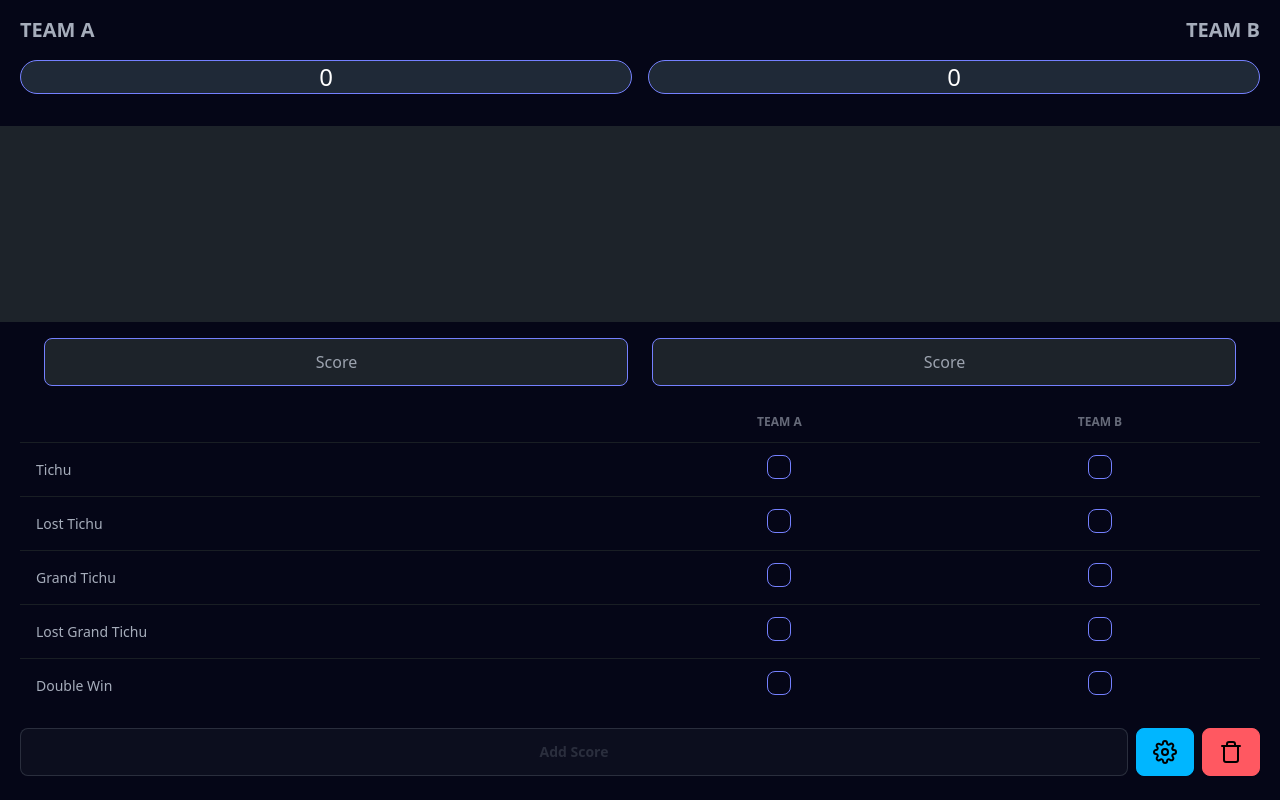
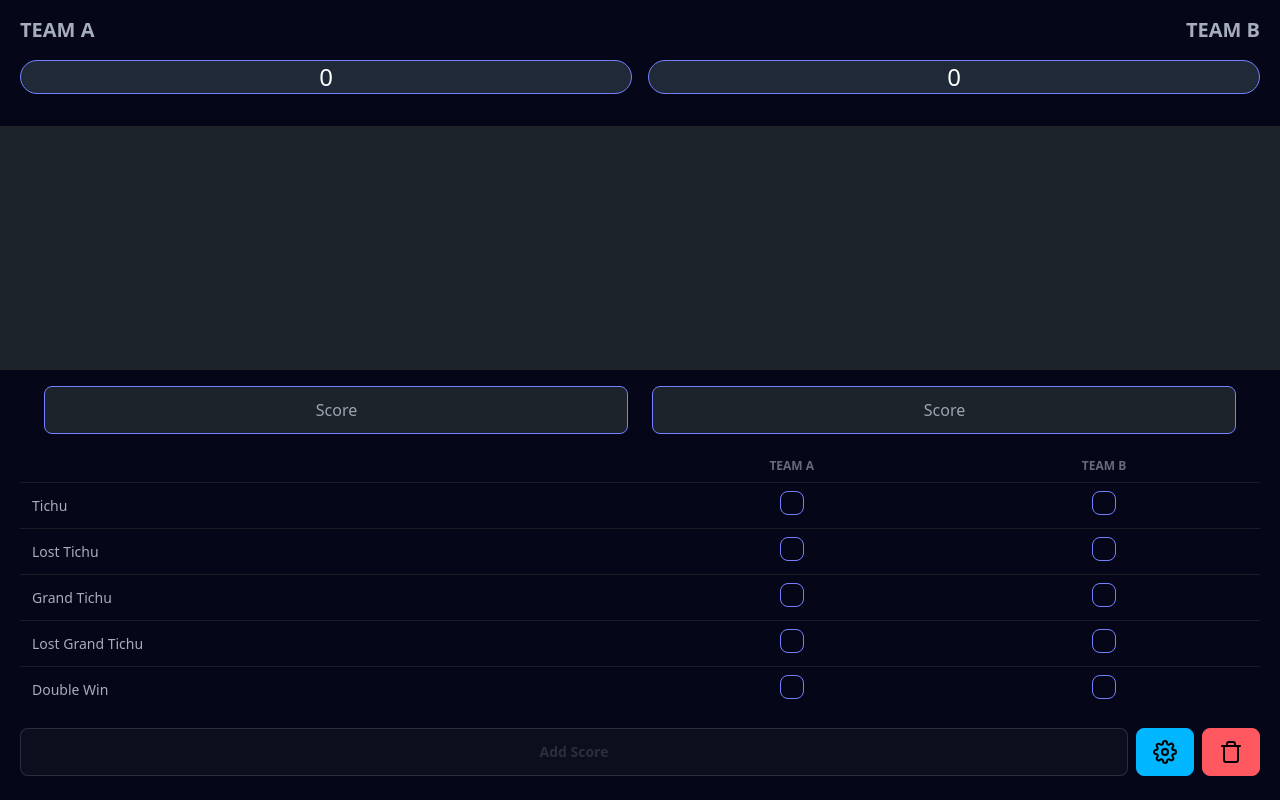
Before and after one commit to phiwut/tichu-counter, a SvelteKit app: page / in a window 1280 px wide. Built offline with nearby package versions, Linux system fonts and the light colour scheme.

Commit message:
made gamecontrolls sticky to bottom again

```diff
--- a/src/components/GameControls.svelte
+++ b/src/components/GameControls.svelte
@@ -202,7 +202,7 @@
 		/>
 	</div>
 	<!-- Score options table -->
-	<table class="table w-full">
+	<table class="table table-sm w-full">
 		<thead>
 			<tr>
 				<th></th>
--- a/src/routes/+page.svelte
+++ b/src/routes/+page.svelte
@@ -10,7 +10,7 @@
 		<Header />
 		<Scoreboard />
 	</div>
-	<div class="bg-primary-content w-full z-10">
+	<div class="bg-primary-content w-full z-10 sticky bottom-0">
 		<GameControls />
 	</div>
 	<SettingsModal />
```
